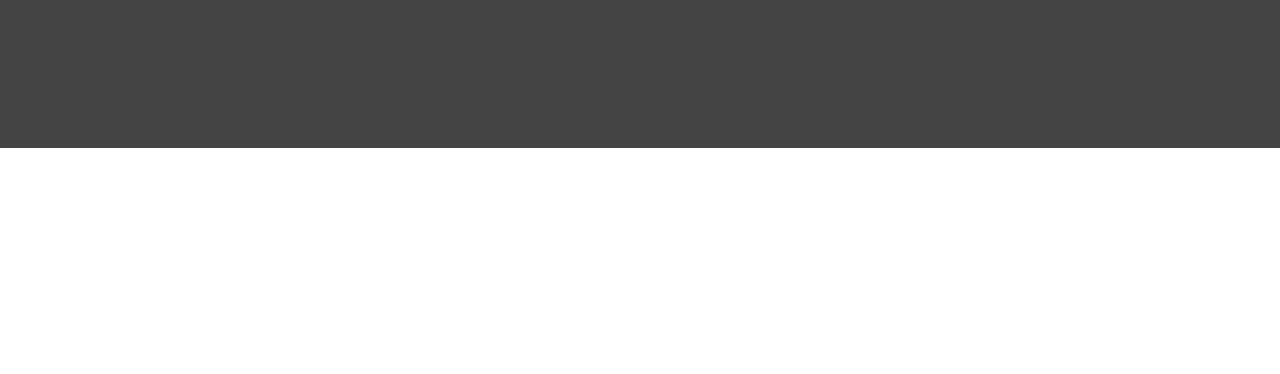
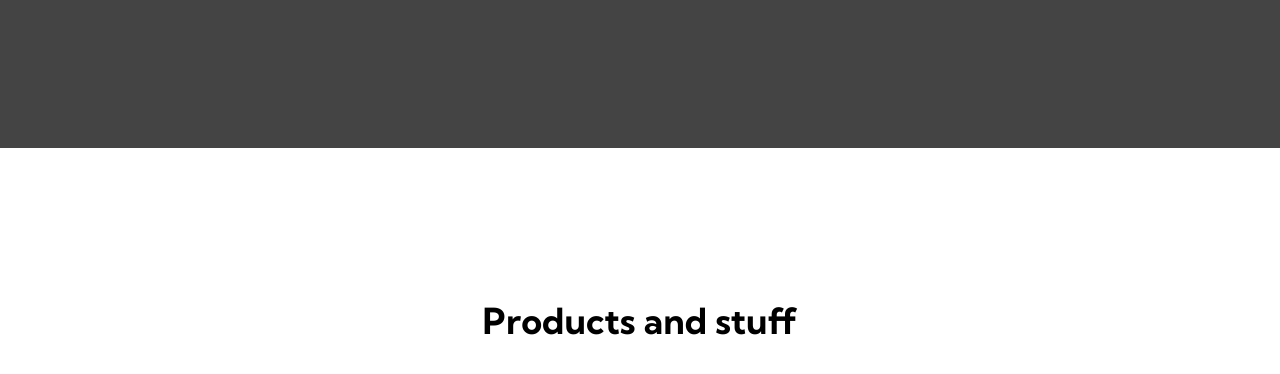
Before and after one commit to danielbrah/e-commerce, a Vue app: page /about in a window 1280 px wide. Shown: the part 652-1026 px from the top of the page. Built offline with nearby package versions, Linux system fonts and the light colour scheme.

Commit message:
Button now scrolls to Products section

```diff
--- a/index.html
+++ b/index.html
@@ -2,6 +2,8 @@
 <html lang="en">
   <head>
     <meta charset="UTF-8">
+    <meta content="An e-commerce website all about sneakers.">
+    <meta name="keywords" content="Sneakers ecommerce">
     <!-- <link rel="icon" href="/favicon.ico"> -->
     <link rel="icon" type="image/png" sizes="16x16" href="./src/assets/images/favicon-16x16.png">
     <link rel="icon" type="image/png" sizes="32x32" href="./src/assets/images/favicon-32x32.png">
--- a/src/App.vue
+++ b/src/App.vue
@@ -6,9 +6,7 @@ import Products from './components/Products.vue'
 
 let isHeroInView = ref(null)
 
-const catchIt = value => {
-    isHeroInView.value = value
-}
+const catchIt = value => isHeroInView.value = value
 
 </script>
 
--- a/src/assets/sass/base/typography.scss
+++ b/src/assets/sass/base/typography.scss
@@ -27,3 +27,10 @@ $kumbh: 'Kumbh Sans', sans-serif;
         max-width: 35ch;
     }
 }
+
+#products
+{
+    font-family: $kumbh;
+
+    h2{font-size: 36px; text-align: center;}
+}
--- a/src/assets/sass/layouts/products.scss
+++ b/src/assets/sass/layouts/products.scss
@@ -1,4 +1,5 @@
 #products
 {
     height: 200vh;
+    padding-top: 150px;
 }
--- a/src/components/Hero.vue
+++ b/src/components/Hero.vue
@@ -14,6 +14,8 @@ function imageLoaded(){
     shoe.value.style.animation = 'drop 850ms ease forwards';
     shoe.value.children[0].style.animation = 'rotate 850ms ease forwards' // The shoe itself
 }
+
+const scrollTo = () => document.querySelector("#products").scrollIntoView({"behavior": 'smooth'})
 
 onMounted(() => {
     const heroObs = new IntersectionObserver(entries => {
--- a/src/components/Products.vue
+++ b/src/components/Products.vue
@@ -1,9 +1,10 @@
 <script setup>
+    import { ref, onMounted} from 'vue'
 </script>
 
 <template>
     <div id="products">
-
+        <h2>Products and stuff</h2>
     </div>
 </template>
 
--- a/src/main.js
+++ b/src/main.js
@@ -6,5 +6,4 @@ import { products } from './productData'
 
 const app = createApp(App)
 app.config.globalProperties.$products = products
-
 app.mount('#app')
```
